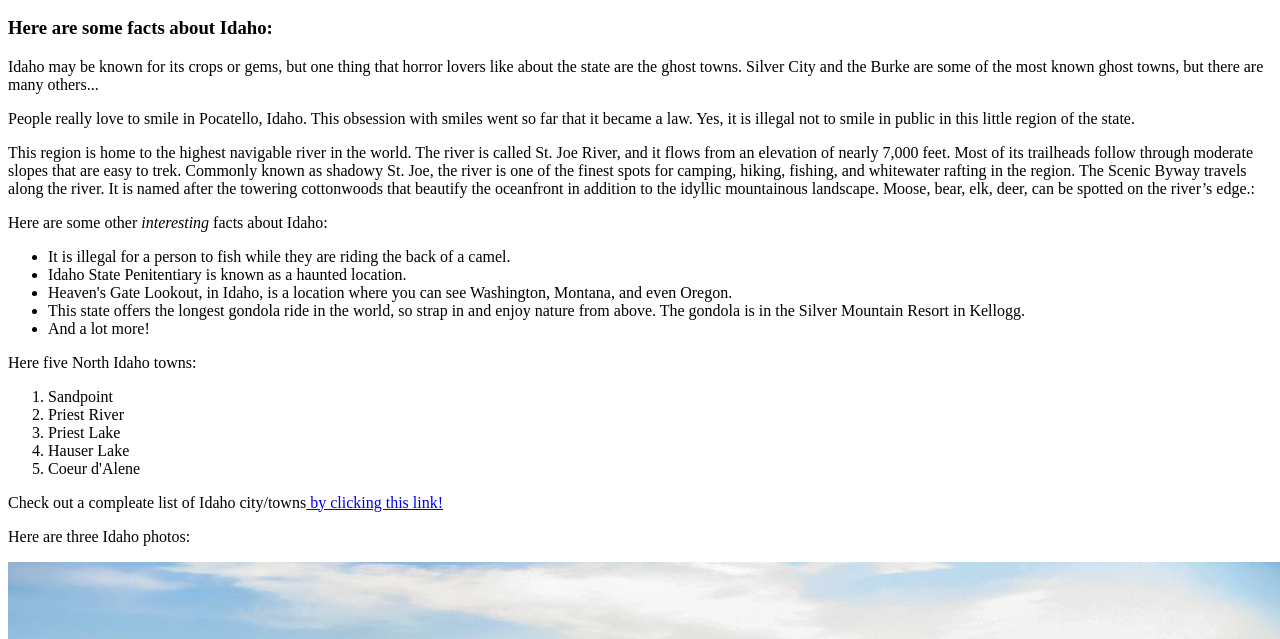
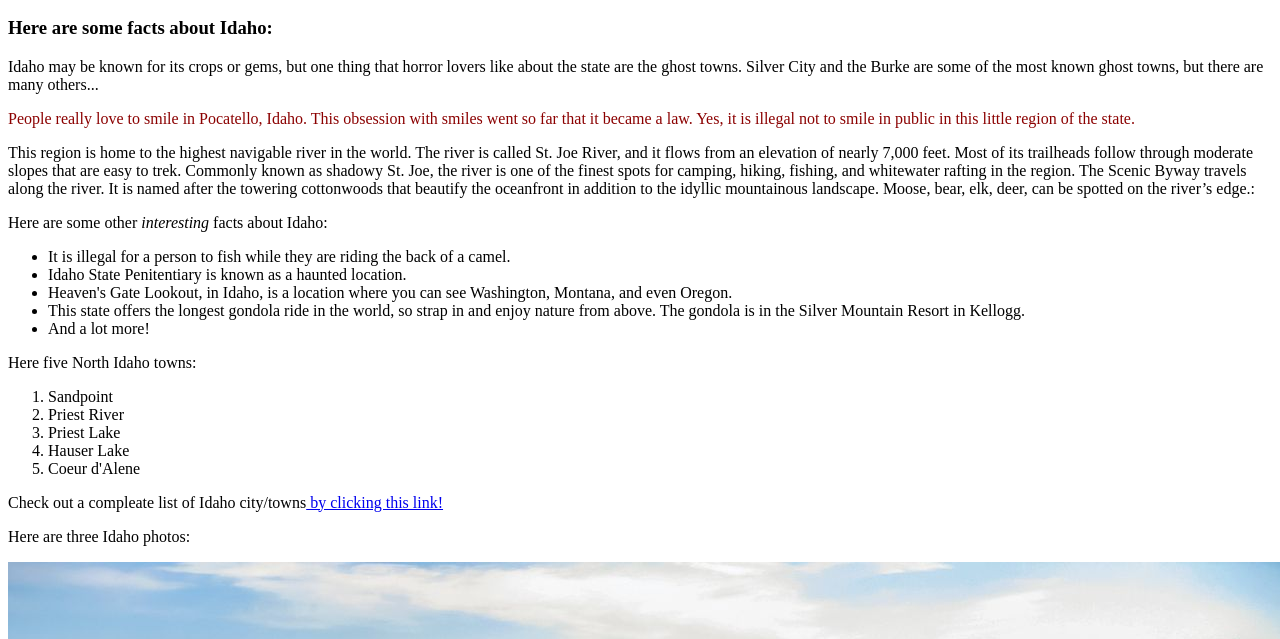
Before and after one commit to jlake89/cr-tester, a plain HTML site: page index.html in a window 1280 px wide. Shown: the part 110-749 px from the top of the page. Drawn offline with Linux system fonts and the light colour scheme.

Commit message:
add CSS styles

```diff
--- a/css/styles.css
+++ b/css/styles.css
@@ -0,0 +1,3 @@
+.outrage {
+  color:darkred
+}
--- a/index.html
+++ b/index.html
@@ -11,7 +11,7 @@
 
   <p>Idaho may be known for its crops or gems, but one thing that horror lovers like about the state are the ghost towns. Silver City and the Burke are some of the most known ghost towns, but there are many others...</p>
 
-  <p>People really love to smile in Pocatello, Idaho. This obsession with smiles went so far that it became a law. Yes, it is illegal not to smile in public in this little region of the state.</p>
+  <p class="outrage">People really love to smile in Pocatello, Idaho. This obsession with smiles went so far that it became a law. Yes, it is illegal not to smile in public in this little region of the state.</p>
 
   <p>This region is home to the highest navigable river in the world. The river is called St. Joe River, and it flows from an elevation of nearly 7,000 feet. Most of its trailheads follow through moderate slopes that are easy to trek. Commonly known as shadowy St. Joe, the river is one of the finest spots for camping, hiking, fishing, and whitewater rafting in the region. The Scenic Byway travels along the river. It is named after the towering cottonwoods that beautify the oceanfront in addition to the idyllic mountainous landscape. Moose, bear, elk, deer, can be spotted on the river’s edge.:</p>
 
```
Also changed, not shown: 1 other file.
